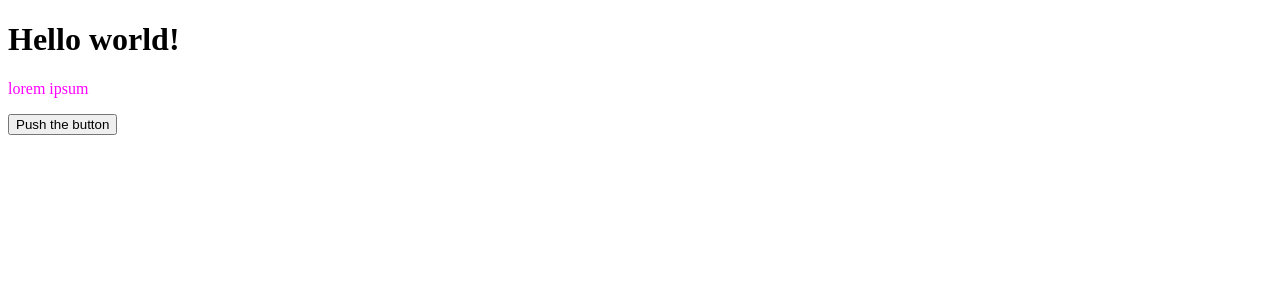
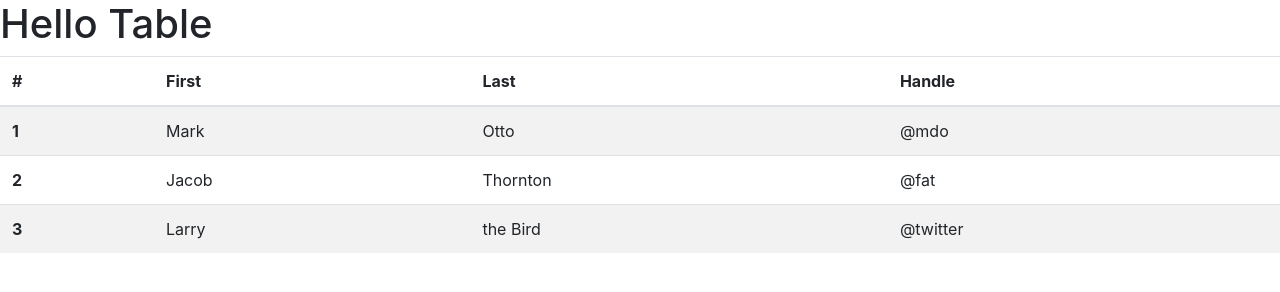
Before and after one commit to KacperBak/vanilla-javascript-skeleton, a plain HTML site: page index.html in a window 1280 px wide. Drawn offline with nearby package versions, Linux system fonts and the light colour scheme.

Commit message:
bootstrap 4 dependencies added

```diff
--- a/index.html
+++ b/index.html
@@ -1,13 +1,43 @@
 <!DOCTYPE html>
 <html>
-<head>
-    <title>Hello world title!</title>
-    <link href="./index.css" rel="stylesheet">
+<link>
+    <title>Hello table!</title>
+    <link rel="stylesheet" href="https://maxcdn.bootstrapcdn.com/bootstrap/4.0.0/css/bootstrap.min.css" integrity="sha384-Gn5384xqQ1aoWXA+058RXPxPg6fy4IWvTNh0E263XmFcJlSAwiGgFAW/dAiS6JXm" crossorigin="anonymous"></link>
+    <script src="https://code.jquery.com/jquery-3.2.1.slim.min.js" integrity="sha384-KJ3o2DKtIkvYIK3UENzmM7KCkRr/rE9/Qpg6aAZGJwFDMVNA/GpGFF93hXpG5KkN" crossorigin="anonymous"></script>
+    <script src="https://cdnjs.cloudflare.com/ajax/libs/popper.js/1.12.9/umd/popper.min.js" integrity="sha384-ApNbgh9B+Y1QKtv3Rn7W3mgPxhU9K/ScQsAP7hUibX39j7fakFPskvXusvfa0b4Q" crossorigin="anonymous"></script>
+    <script src="https://maxcdn.bootstrapcdn.com/bootstrap/4.0.0/js/bootstrap.min.js" integrity="sha384-JZR6Spejh4U02d8jOt6vLEHfe/JQGiRRSQQxSfFWpi1MquVdAyjUar5+76PVCmYl" crossorigin="anonymous"></script>
 </head>
 <body>
-  <h1>Hello world!</h1>
-  <p>lorem ipsum</p>
-  <button onclick="pushed()">Push the button</button>
-  <script src="./index.js"></script>
+  <h1>Hello Table</h1>
+  <table class="table table-striped">
+      <thead>
+      <tr>
+          <th scope="col">#</th>
+          <th scope="col">First</th>
+          <th scope="col">Last</th>
+          <th scope="col">Handle</th>
+      </tr>
+      </thead>
+      <tbody>
+      <tr>
+          <th scope="row">1</th>
+          <td>Mark</td>
+          <td>Otto</td>
+          <td>@mdo</td>
+      </tr>
+      <tr>
+          <th scope="row">2</th>
+          <td>Jacob</td>
+          <td>Thornton</td>
+          <td>@fat</td>
+      </tr>
+      <tr>
+          <th scope="row">3</th>
+          <td>Larry</td>
+          <td>the Bird</td>
+          <td>@twitter</td>
+      </tr>
+      </tbody>
+  </table>
 </body>
 </html>
```
Also changed, not shown: 1 other file.
